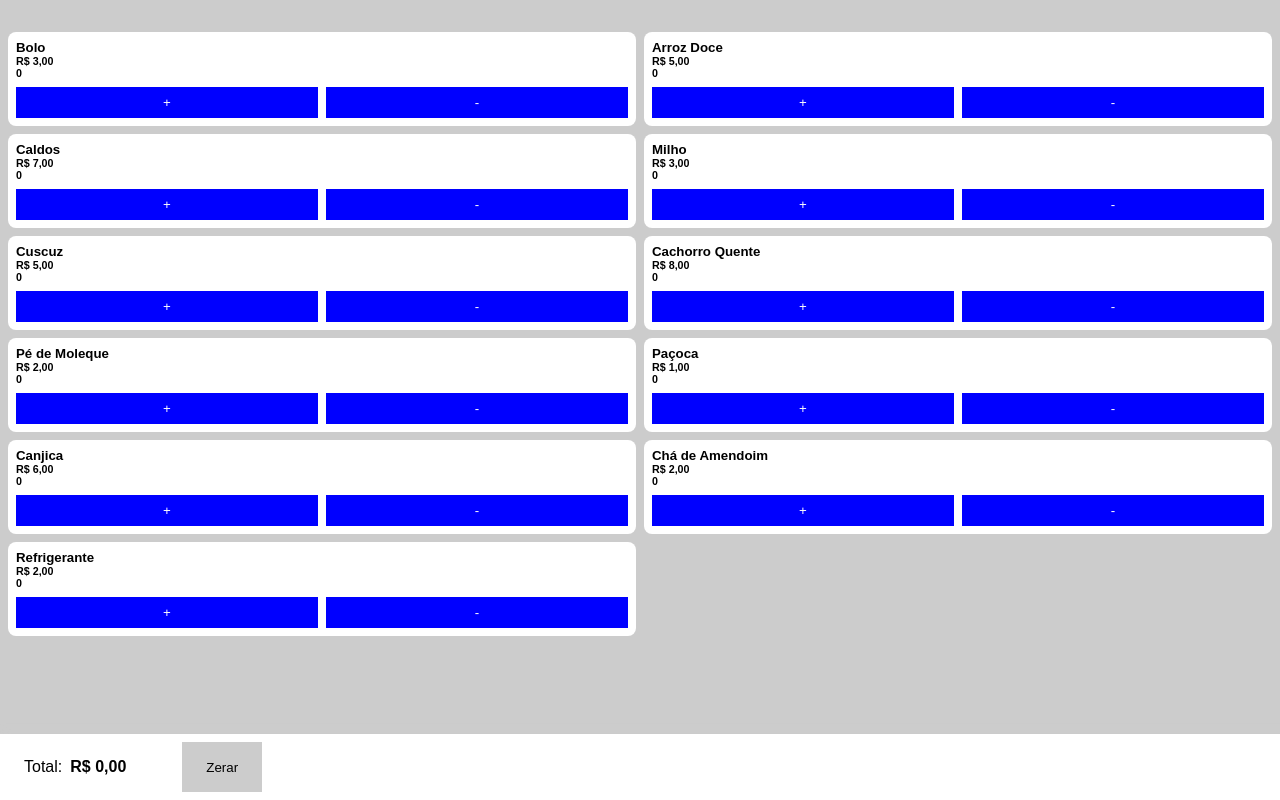
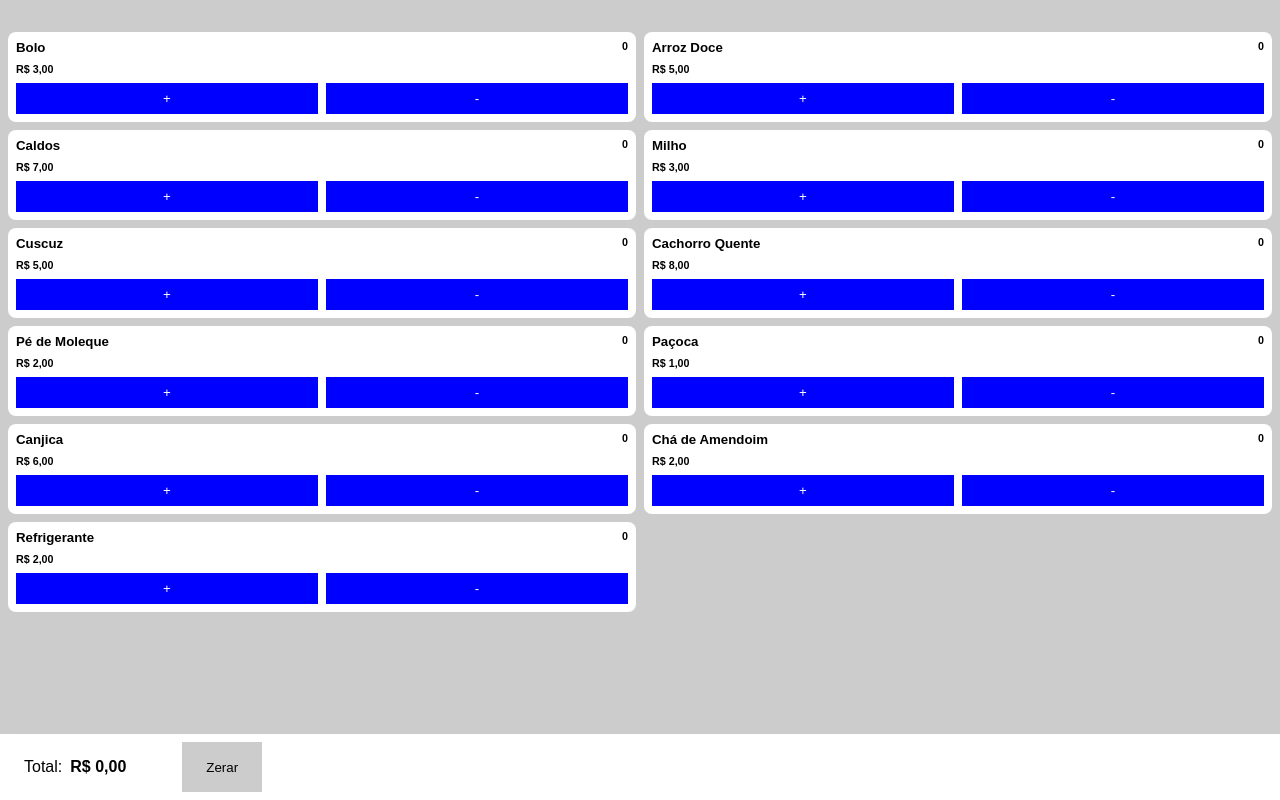
Before and after one commit to Leosousaaraujo/calcCantina, a plain HTML site: page index.html in a window 1280 px wide. Both pictures are taken after a click on the button "Zerar". Drawn offline with Linux system fonts and the light colour scheme.

Commit message:
update: Add count

```diff
--- a/js/index.js
+++ b/js/index.js
@@ -56,9 +56,9 @@ let shoppingList = {}
 // remover item
 //zerar
 
-
-document.addEventListener('DOMContentLoaded', () => {
+const mountCards = () => {
     const div = document.querySelector(".items-container")
+    div.innerText = ""
     for(const index in items){
         const item = items[index]
         const itemCard = document.createElement('div')
@@ -71,7 +71,7 @@ document.addEventListener('DOMContentLoaded', () => {
                     <h5>${item.name}</h5>
                     <h6>R$ ${item.price},00</h6>
                 </div>
-                <h6>${shoppingList[item.name] ?? 0 }</h6>
+                <h6 id="quantity-${item.name.replace(/\s/g, "")}">${shoppingList[item.name] ?? 0 }</h6>
             </div>
             <div class='buttons'>
                 <button id='add-${item.name}'>+</button>
@@ -83,10 +83,14 @@ document.addEventListener('DOMContentLoaded', () => {
 
         configureButtonActions(item)
     }
+}
 
-    const resetButton = document.querySelector('#reset')
-    resetButton.addEventListener('click', () => updateTotalValue(0))
-})
+const updateQuantity = (name) => {
+    const quantityText = document.querySelector(`#quantity-${name.replace(/\s/g, "")}`)
+    if(!quantityText) return
+    quantityText.innerText = shoppingList[name]
+
+}
 
 const updateTotalValue = () => {
     totalPrice = 0
@@ -94,9 +98,12 @@ const updateTotalValue = () => {
         const quantity = shoppingList[shoppingItem]
         const itemPrice = items.find(item => item.name === shoppingItem).price
         totalPrice = totalPrice + itemPrice * quantity
+
+        updateQuantity(shoppingItem)
     }
     const total = document.querySelector('.price')
     total.innerText = `R$ ${totalPrice},00`
+
 }
 
 const configureButtonActions = (item) => {
@@ -118,3 +125,14 @@ const removeItem = (item) => {
     shoppingList[item.name]--
     updateTotalValue()
 }
+
+document.addEventListener('DOMContentLoaded', () => {
+    mountCards()
+
+    const resetButton = document.querySelector('#reset')
+    resetButton.addEventListener('click', () => {
+        shoppingList={}
+        updateTotalValue()
+        mountCards()
+    })
+})
--- a/style.css
+++ b/style.css
@@ -20,6 +20,15 @@ button{
     grid-template-columns: 1fr 1fr;
     gap: 8px;
 }
+.items-container .wrapper{
+    display: flex;
+    justify-content: space-between;
+}
+.items-container .wrapper .wrapper-data{
+    display: flex;
+    flex-direction: column;
+    gap: 8px;
+}
 
 .items-container .buttons{
     display: grid;
@@ -36,6 +45,7 @@ button{
     padding: 8px;
     display: flex;
     flex-direction: column;
+    justify-content: space-between;
     gap: 8px;
     border-radius: 8px;
 }
```
